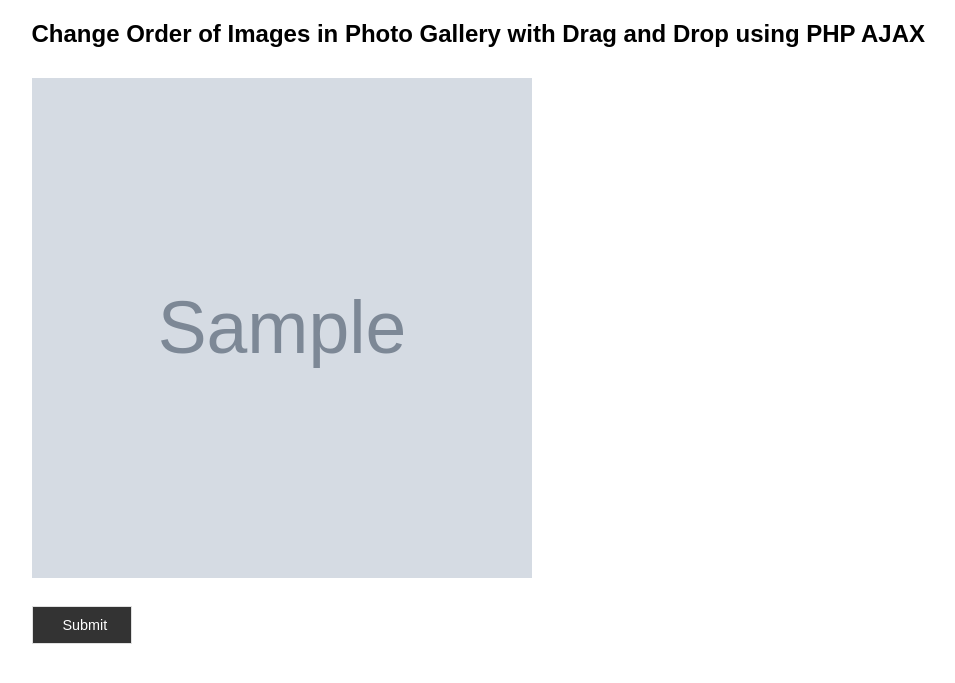
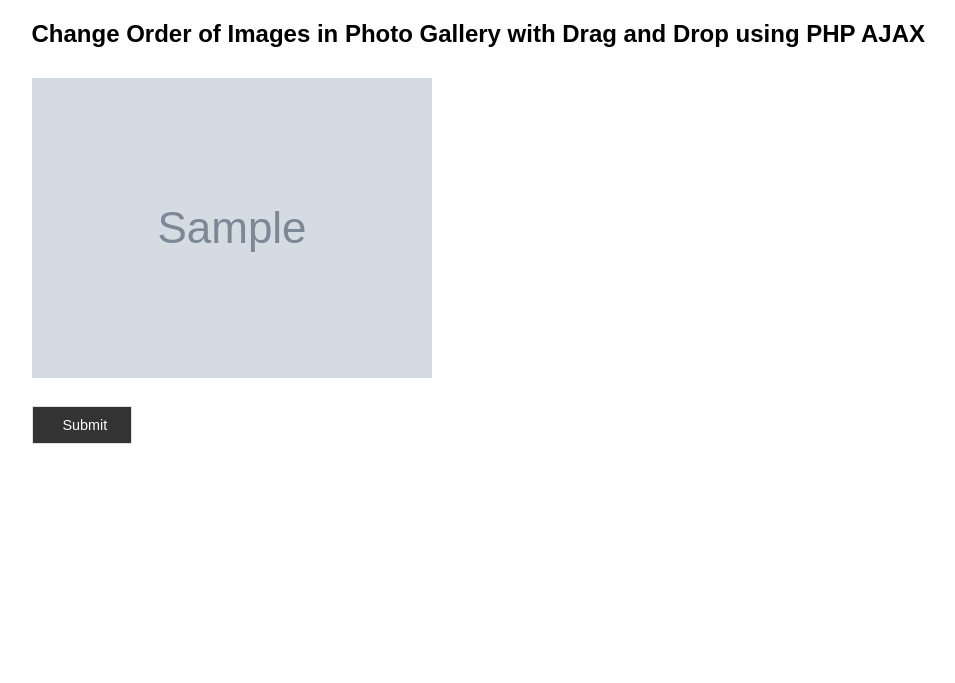
Before and after one commit to JeremyCollinsMPI/Norp, a PHP site: page / in a window 1280 px wide. Shown: the top 683 px of the page, without its empty margins (80-1035 px from the left). Run offline with PHP 8.4, Linux system fonts and the light colour scheme; tables that the repository leaves empty or names only in its code hold one stand-in row (values such as "Sample post"); grey boxes marked "Sample" are stand-in pictures.

Commit message:
fixed aspect ratio and modified shell scripts

```diff
--- a/norp/src/style1.css
+++ b/norp/src/style1.css
@@ -17,8 +17,10 @@ body
     display: inline-block;
 }
 #image-list li img{
-    width: 500px;
-    height: 500px;
+    max-width: 500px;
+    max-height: 500px;
+    width: auto;
+    height: auto;
 }
 
 #image-container{
```
Also changed, not shown: 7 other files.
